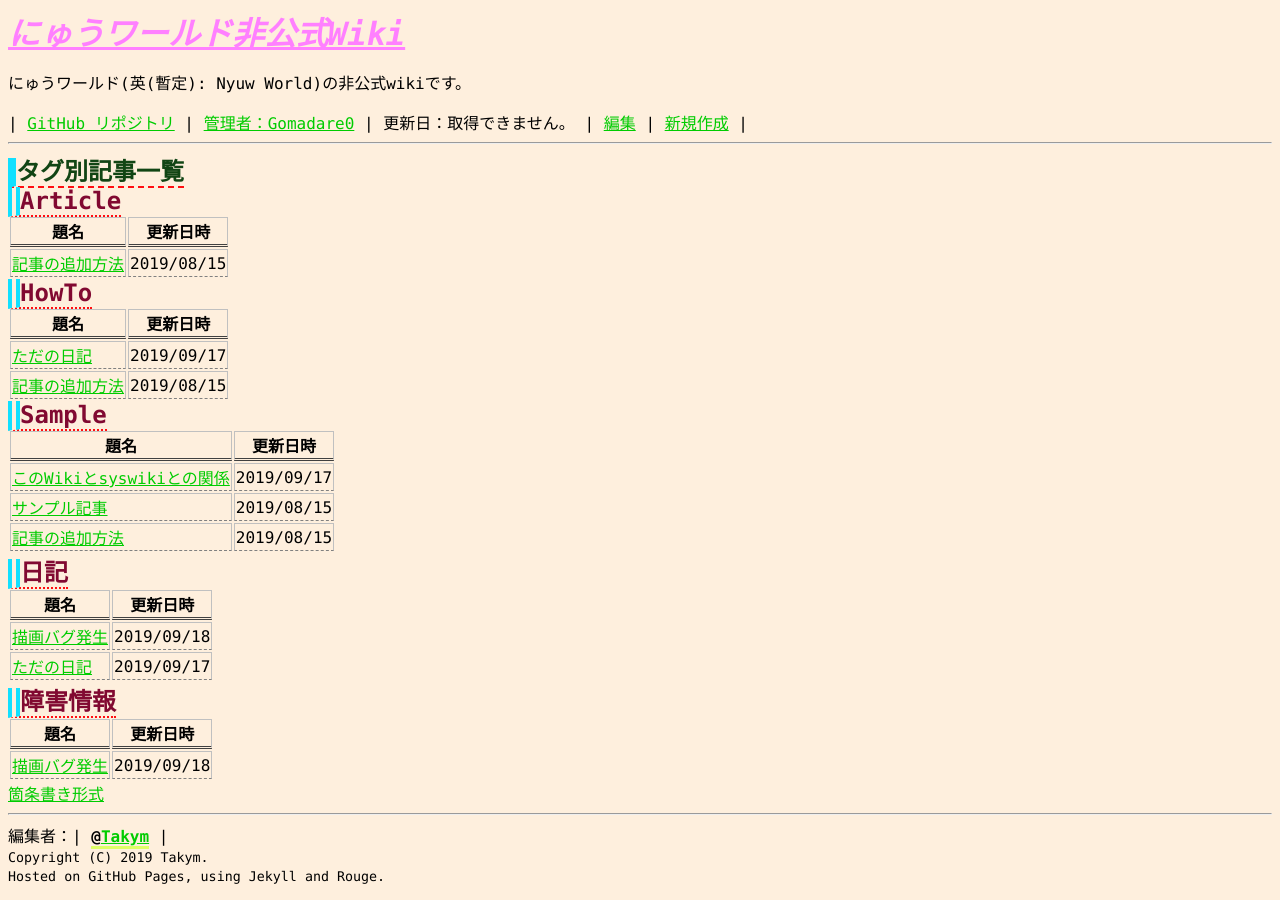
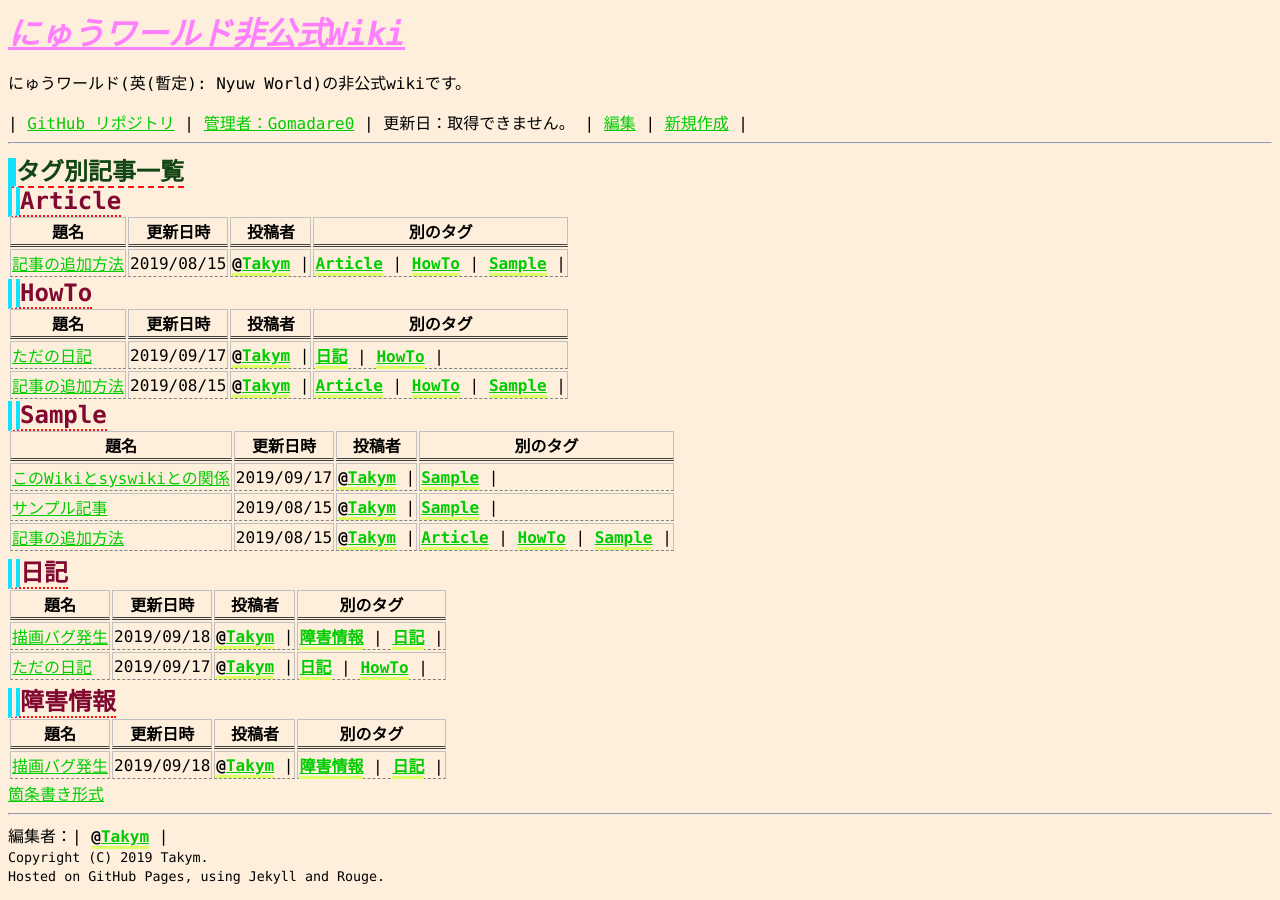
Before and after one commit to Gomadare0/nyuworld, a Jekyll site: the page built from articles/tags.md, in a window 1280 px wide. Built offline with Jekyll 4.4.1, drawn with Linux system fonts in a browser that asks for light colours; some web fonts are replaced.

Commit message:
タグ一覧表に情報を追加

```diff
--- a/_layouts/tags.html
+++ b/_layouts/tags.html
@@ -8,12 +8,24 @@ layout: default
 	<h2>{{ tag[0] }}</h2>
 	{% if page.tags_viewmode=="table" %}
 	<table border="0">
-		<thead><tr><th>題名</th><th>更新日時</th></tr></thead>
+		<thead><tr><th>題名</th><th>更新日時</th><th>投稿者</th><th>別のタグ</th></tr></thead>
 		<tbody>
 			{% for post in tag[1] %}
 			<tr>
 				<td><a href="{{ site.baseurl }}{{ post.url }}">{{ post.title }}</a></td>
 				<td>{{ post.date | date: "%Y/%m/%d" | default: "取得できません。" }}</td>
+				<td>
+					{% for author in post.authors %}
+					<b>@<a href="https://github.com/{{ author }}">{{ author }}</a></b>
+					<span>|</span>
+					{% endfor %}
+				</td>
+				<td>
+					{% for tag in post.tags %}
+					<b><a href="{{ site.baseurl }}/articles/tags.html#{{ tag }}">{{ tag }}</a></b>
+					<span>|</span>
+					{% endfor %}
+				</td>
 			</tr>
 			{% endfor %}
 		</tbody>
```
